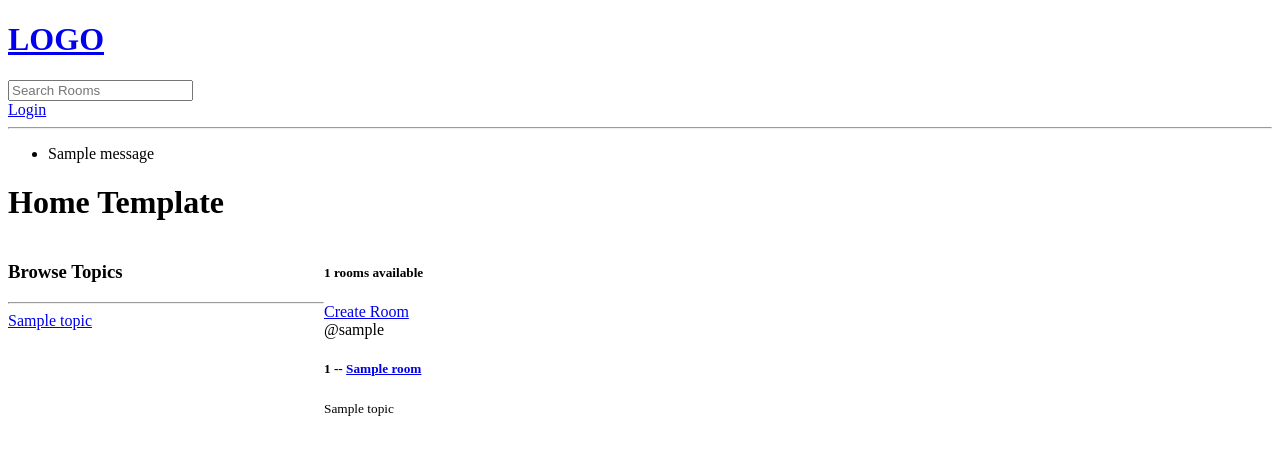
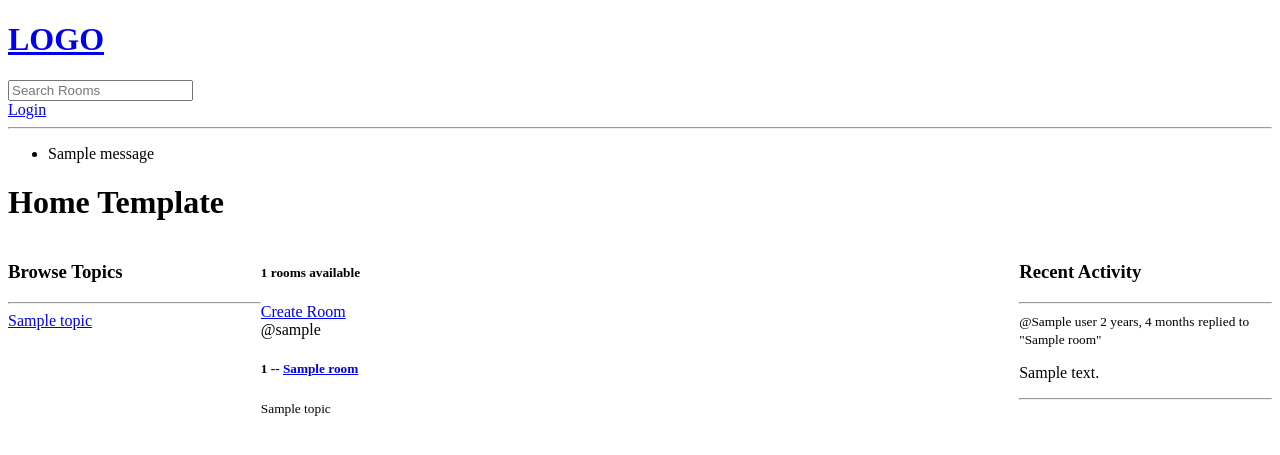
Before and after one commit to armaanislam/studybud, a Django app: template base/templates/base/home.html in a window 1280 px wide. Shown: the top 455 px of the page. Run offline with Django 4.2, Linux system fonts and the light colour scheme; the template is opened without the code that fills it: most values are stand-ins (such as "Sample title", 1, 10 or a date in 2020); one stand-in notice (Sample message) is shown.

Commit message:
Activity Feed

```diff
--- a/base/models.py
+++ b/base/models.py
@@ -29,5 +29,8 @@ class Message(models.Model):
     updated = models.DateTimeField(auto_now=True)
     created = models.DateTimeField(auto_now_add=True)
 
+    class Meta:
+        ordering = ['-updated', '-created']
+
     def __str__(self):
         return self.body[0:50] #If its a long message, it will show only the first 50 words
--- /dev/null
+++ b/base/templates/base/activity_component.html
@@ -0,0 +1,14 @@
+<h3>Recent Activity</h3>
+<hr>
+{% for message in room_messages %}
+    <div>
+        <small>@{{ message.user }} {{ message.created|timesince }}</small>
+        <small>replied to "{{ message.room }}"</small>
+
+        <p>{{ message }}</p>
+        {% if request.user == message.user %}
+            <a href="{% url 'delete-message' message.id %}">Delete</a>
+        {% endif %}
+        <hr>
+    </div>
+{% endfor %}
--- /dev/null
+++ b/base/templates/base/feed_component.html
@@ -0,0 +1,12 @@
+{% for room in rooms %}
+<div>
+    {% if request.user == room.host %}
+        <a href="{% url 'update-room' room.id %}">Edit</a>
+        <a href="{% url 'delete-room' room.id %}">Delete</a>
+    {% endif %}
+
+    <span>@{{ room.host.username }}</span>
+    <h5>{{ room.id }} -- <a href="{% url 'room' room.id %}">{{ room.name }} </a> </h5>
+    <small>{{ room.topic.name }}</small>
+</div>
+{% endfor %}
--- a/base/templates/base/home.html
+++ b/base/templates/base/home.html
@@ -7,41 +7,26 @@
     <style>
         .home-container{
             display: grid;
-            grid-template-columns: 1fr 3fr;
+            grid-template-columns: 1fr 3fr 1fr;
         }
     </style>
 
     <div class="home-container">
 
         <div>
-            <h3>Browse Topics</h3>
-            <hr>
-
-            {% for topic in topics %}
-                <div>
-                    <a href="{% url 'home' %}?q={{ topic.name }}">{{ topic }}</a>
-                </div>
-            {% endfor %}
+            {% include 'base/topics_component.html' %}
         </div>
 
         <div>
         <h5>{{ room_count }} rooms available</h5>
             <a href="{% url 'create-room' %}">Create Room</a>
             <div>
-                {% for room in rooms %}
-                    <div>
+                {% include 'base/feed_component.html' %}
+            </div>
+        </div>
 
-                        {% if request.user == room.host %}
-                            <a href="{% url 'update-room' room.id %}">Edit</a>
-                            <a href="{% url 'delete-room' room.id %}">Delete</a>
-                        {% endif %}
-
-                        <span>@{{ room.host.username }}</span>
-                        <h5>{{ room.id }} -- <a href="{% url 'room' room.id %}">{{ room.name }} </a> </h5>
-                        <small>{{ room.topic.name }}</small>
-                    </div>
-                {% endfor %}
-            </div>
+        <div>
+            {% include 'base/activity_component.html' %}
         </div>
 
     </div>
--- /dev/null
+++ b/base/templates/base/topics_component.html
@@ -0,0 +1,8 @@
+<h3>Browse Topics</h3>
+<hr>
+
+{% for topic in topics %}
+    <div>
+        <a href="{% url 'home' %}?q={{ topic.name }}">{{ topic }}</a>
+    </div>
+{% endfor %}
--- a/base/views.py
+++ b/base/views.py
@@ -74,14 +74,16 @@ def home(request):
     )
     topics = Topic.objects.all()
     room_count = rooms.count()
-    context = {'rooms': rooms, 'topics': topics, 'room_count':room_count}
+    #room_messages = Message.objects.all()
+    room_messages = Message.objects.filter(Q(room__topic__name__icontains=q)) #Message_room_topic_name; If users clicks javascript in browse topic, only javascript related activited in recent activity
+    context = {'rooms': rooms, 'topics': topics, 'room_count':room_count, 'room_messages': room_messages}
     return render(request, 'base/home.html', context)
 
 
 
 def room(request, pk):
     room = Room.objects.get(id=pk)
-    room_messages = room.message_set.all().order_by('-created') #We can query child objects of a specific room; Room = parent, Message = Child, we have lowercase child name
+    room_messages = room.message_set.all()#.order_by('-created') #We can query child objects of a specific room; Room = parent, Message = Child, we have lowercase child name
     participants = room.participants.all() # One to many relation: _set.all(); Many to many relation: .all()
     if request.method == 'POST':
         message = Message.objects.create(
```
Also changed, not shown: db.sqlite3.
